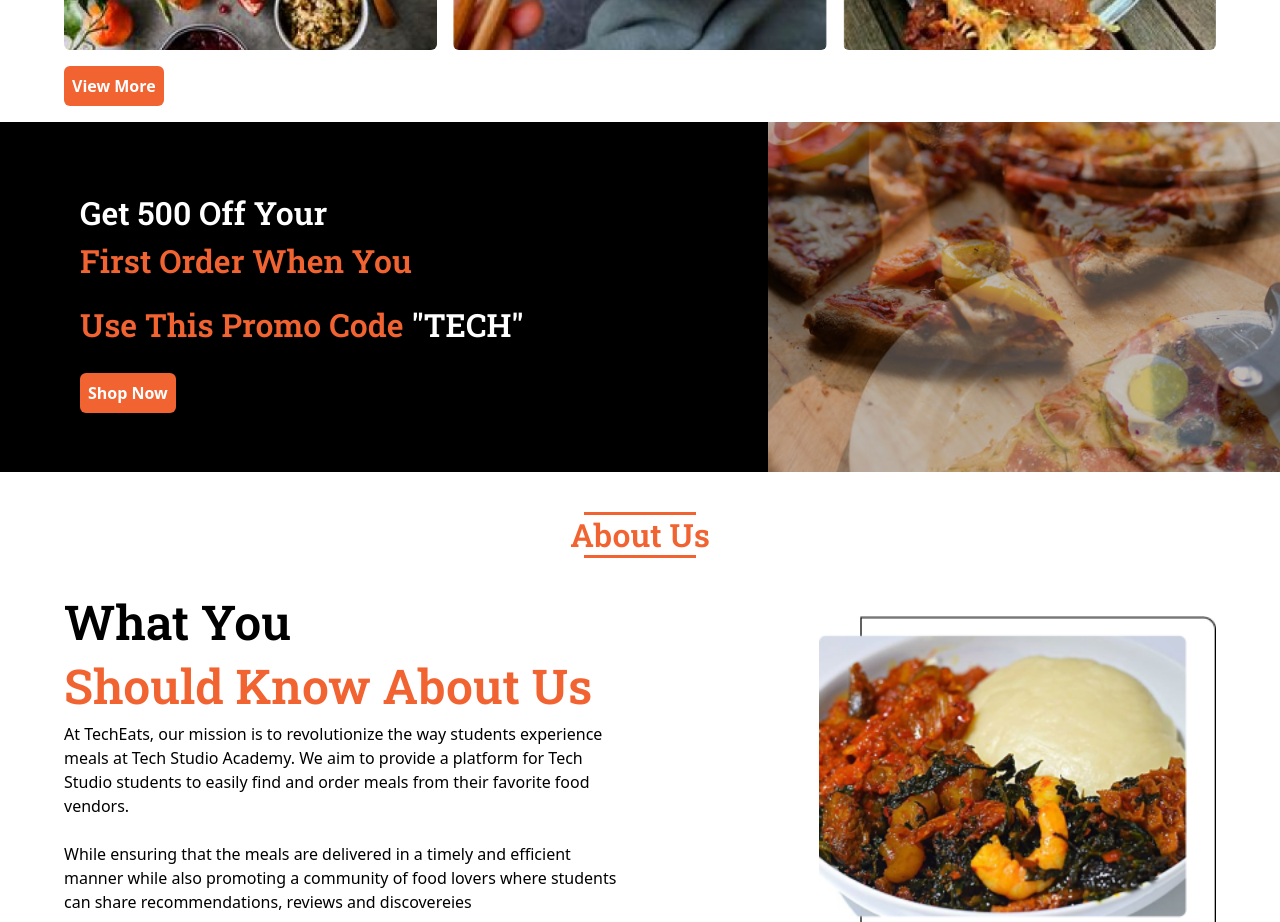
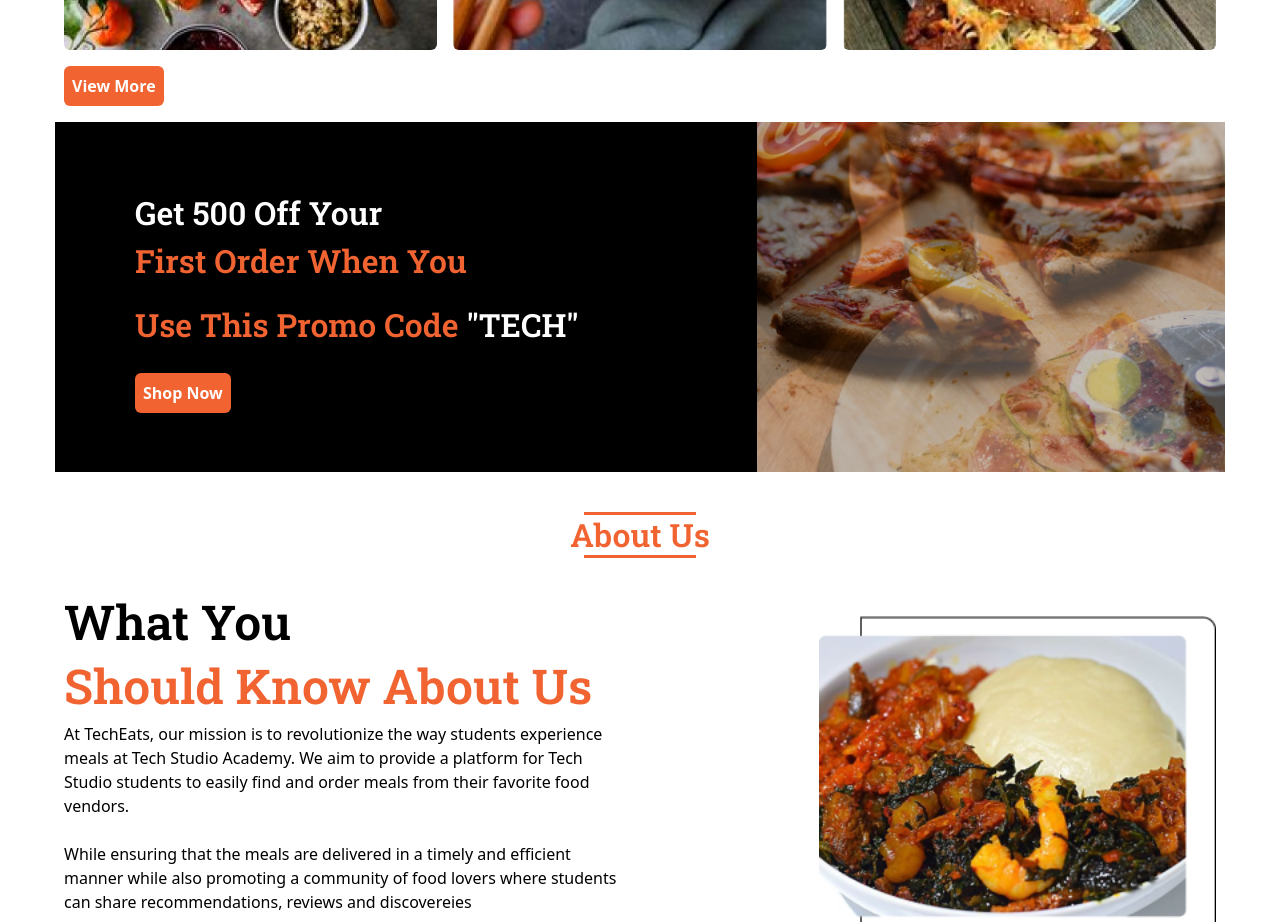
Before and after one commit to willybrown100/techeat, a React (Vite) app: page / in a window 1280 px wide. Shown: the part 2820-3742 px from the top of the page. Built offline with nearby package versions, Linux system fonts and the light colour scheme.

Commit message:
Update promoSection

```diff
--- a/src/features/homePage/PromoSection.jsx
+++ b/src/features/homePage/PromoSection.jsx
@@ -7,12 +7,12 @@ function PromoSection() {
   return (
     <section className={`bg-black h-full md:bg-transparent`}>
       <article
-        className={`${className} md:max-w-full  md:w-full md:bg-black md:py-0  md:grid md:grid-cols-[1fr,40%] items-center `}
+        className={`${className}  relative  md:w-full md:bg-black md:py-0  md:grid md:grid-cols-[1fr,40%] items-center `}
       >
         <FadeImages />
-        <div className="font-semibold md:ml-[5rem] md:flex md:items-center md:mt-0 py-6 h-full md:bg-black">
+        <div className="font-semibold md:ml-[5rem] relative md:flex md:items-center md:mt-0 py-6 h-full md:bg-black">
           <div className="">
-            <h3 className="font-headings text-center  md:text-left my-4">
+            <h3 className="font-headings text-center   md:text-left my-4">
               get 500 off your
             </h3>
             <h3 className="text-brand text-center  font-headings md:text-left font-semibold">
@@ -24,7 +24,9 @@ function PromoSection() {
             </div>
           </div>
         </div>
+        <div className=" w-full h-full">
         <FadeImages2 />
+        </div>
       </article>
     </section>
   );
@@ -96,7 +98,7 @@ const FadeImages2 = () => {
   });
 
   return (
-    <div style={{ position: "relative", width: "100%", height: "350px" }} className="hidden md:block">
+    <div style={{ position: "relative", width: "100%", height: "350px" }} className="hidden  md:block">
       {transitions((style, item) => (
         <animated.img
           src={item}
--- a/src/index.css
+++ b/src/index.css
@@ -128,3 +128,6 @@ a {
   background: linear-gradient(rgba(0, 0, 0, 0.5), rgba(0, 0, 0, 0.4)),
     url(/public\images/pizza1.webp) center/cover no-repeat scroll;
 }
+.firstcolumn{
+  flex: 0,0 300px;
+}
```
